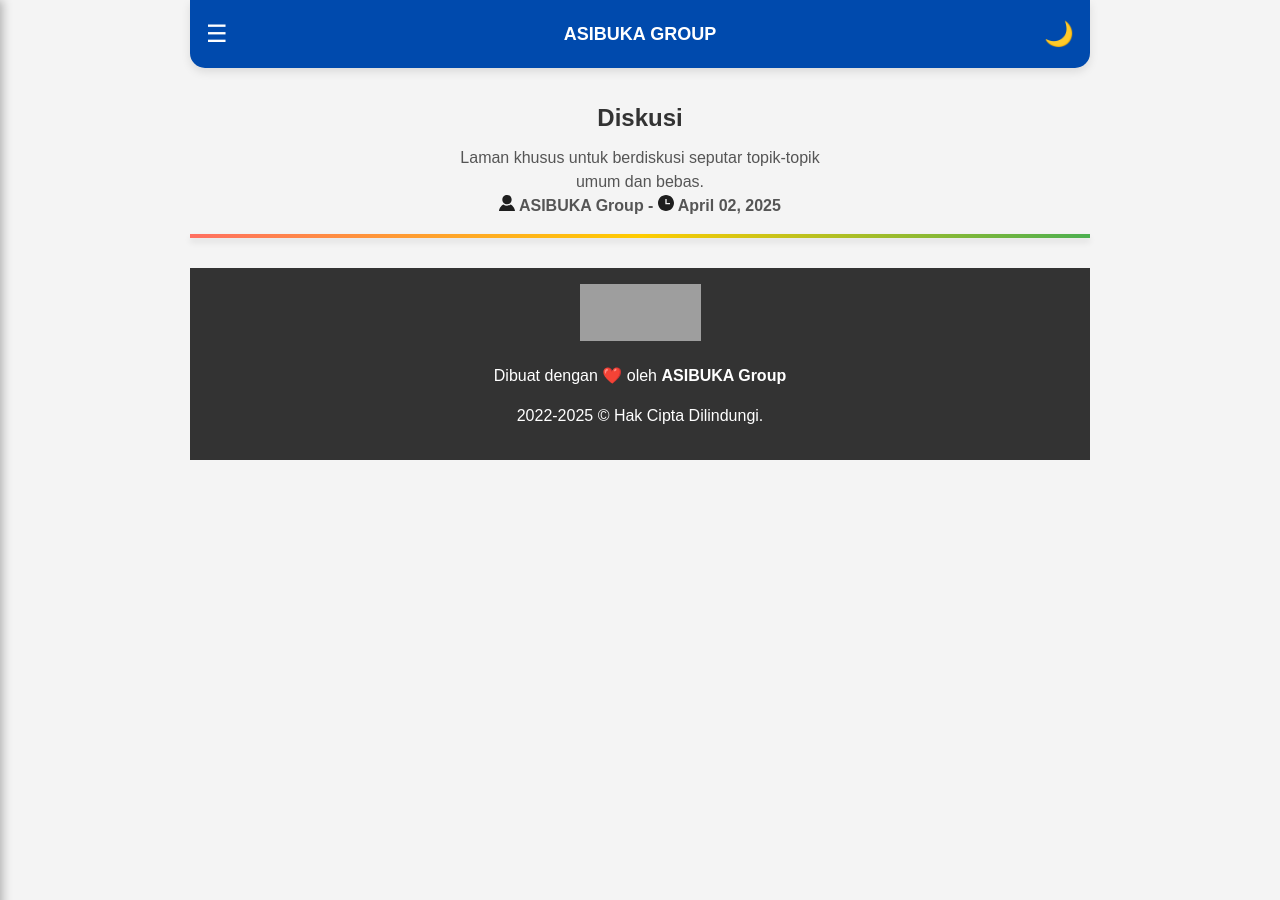
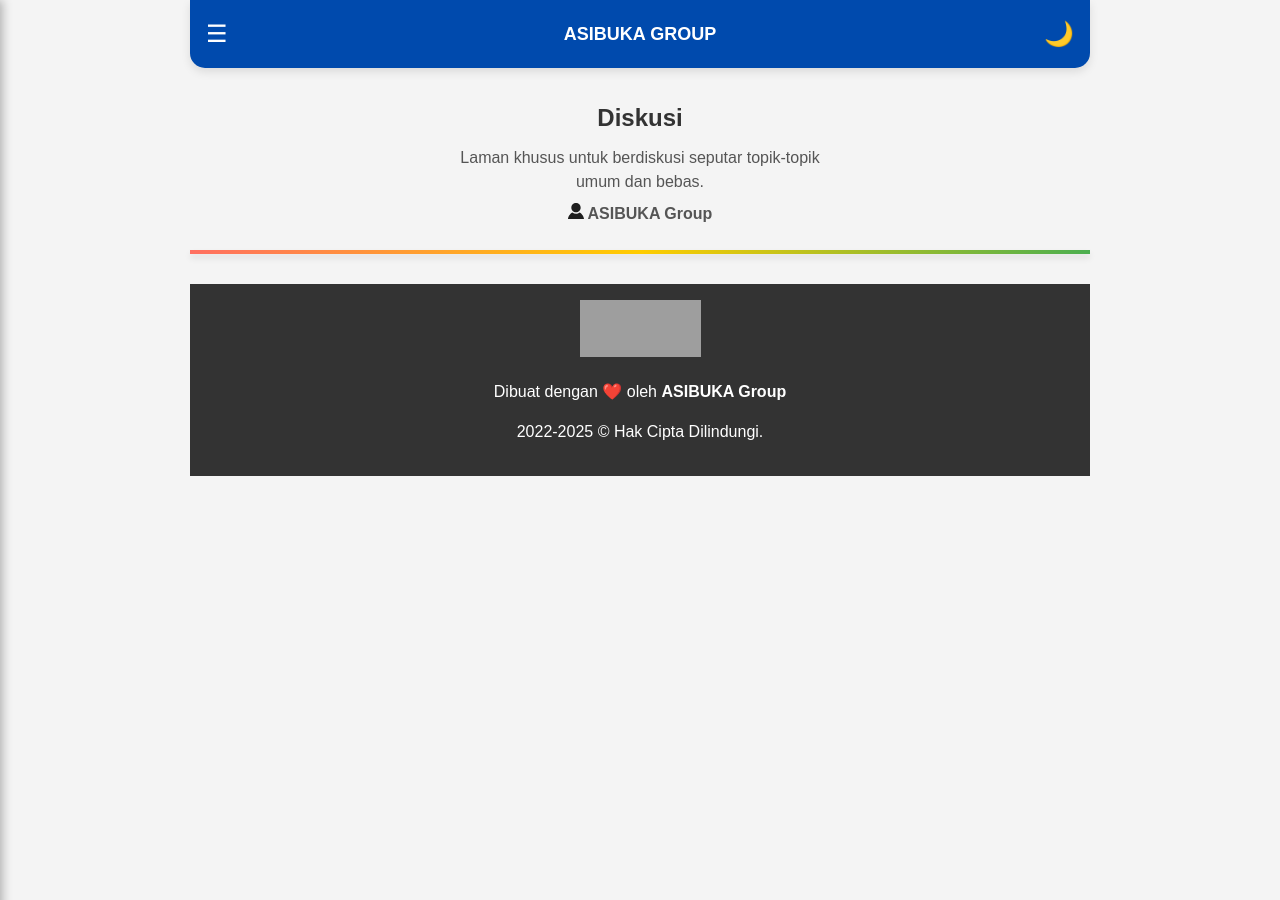
Before and after one commit to asibukagroup/asibukagroup.github.io, a Jekyll site: the page built from _posts/2025-04-02-diskusi.md, in a window 1280 px wide. Built offline with Jekyll 4.4.1, drawn with Linux system fonts in a browser that asks for light colours; comment, search, counter and statistics services are not loaded; grey boxes are pictures that could not be loaded.

Commit message:
edit top info

```diff
--- a/_includes/style.css
+++ b/_includes/style.css
@@ -50,6 +50,7 @@ article{margin:auto .5rem}
 .top-info img{width:120px;height:120px;border-radius:50%;object-fit:cover;border:3px solid #004AAD;transition:.3s ease-in-out}
 .top-info h1{font-size:24px;margin:10px 0}
 .top-info p{font-size:16px;max-width:400px;margin:auto;color:#555}
+.top-info .post-label{padding:.5rem}
 body.dark-mode .top-info p{color:#ddd}
 .top-info::after{content:'';position:absolute;left:0;bottom:0;width:100%;height:4px;background:linear-gradient(90deg,#ff6f61,#fc0,#4caf50);box-shadow:0 4px 6px #0000001a}
 @media (max-width: 768px) {
--- a/_includes/top-info.html
+++ b/_includes/top-info.html
@@ -1,7 +1,7 @@
-<section class="top-info">
-{% if page.url == "/" %}<img src="{{ page.thumbnail | default: site.defaults.thumbnail }}" alt="{{ page.title | default: site.defaults.title }}" title="{{ page.title | default: site.defaults.title }}">{% endif %}
+<section class='top-info'>
+{% if page.url == '/' %}<img src='{{ page.thumbnail | default: site.defaults.thumbnail }}' alt='{{ page.title | default: site.defaults.title }}' title='{{ page.title | default: site.defaults.title }}'>{% endif %}
 <h1>{{ page.title | default: site.defaults.title }}</h1>
 <p>{{ page.description | default: site.defaults.description }}</p>
-{% if page.url == "/" %}{% include social-links.html %}{% endif %}
-{% if page.collection == 'posts' %}<p class="post-label"><svg viewBox="0 0 24 24"><path d="M19 7.001c0 3.865-3.134 7-7 7s-7-3.135-7-7c0-3.867 3.134-7.001 7-7.001s7 3.134 7 7.001zm-1.598 7.18c-1.506 1.137-3.374 1.82-5.402 1.82-2.03 0-3.899-.685-5.407-1.822-4.072 1.793-6.593 7.376-6.593 9.821h24c0-2.423-2.6-8.006-6.598-9.819z"></path></svg> {{ page.author | default: site.defaults.author }} - <svg viewBox="0 0 24 24"><path d="M12 0c-6.627 0-12 5.373-12 12s5.373 12 12 12 12-5.373 12-12-5.373-12-12-12zm6 14h-7v-8h2v6h5v2z"></path></svg> {{ page.date | date: "%B %d, %Y" }}</p>{% endif %}
+{% if page.url == '/' %}{% include social-links.html %}{% endif %}
+{% if page.collection == 'posts' %}<p class='post-label'><svg viewBox='0 0 24 24'><path d='M19 7.001c0 3.865-3.134 7-7 7s-7-3.135-7-7c0-3.867 3.134-7.001 7-7.001s7 3.134 7 7.001zm-1.598 7.18c-1.506 1.137-3.374 1.82-5.402 1.82-2.03 0-3.899-.685-5.407-1.822-4.072 1.793-6.593 7.376-6.593 9.821h24c0-2.423-2.6-8.006-6.598-9.819z'></path></svg> {{ page.author | default: site.defaults.author }}</p>{% endif %}
 </section>
```
